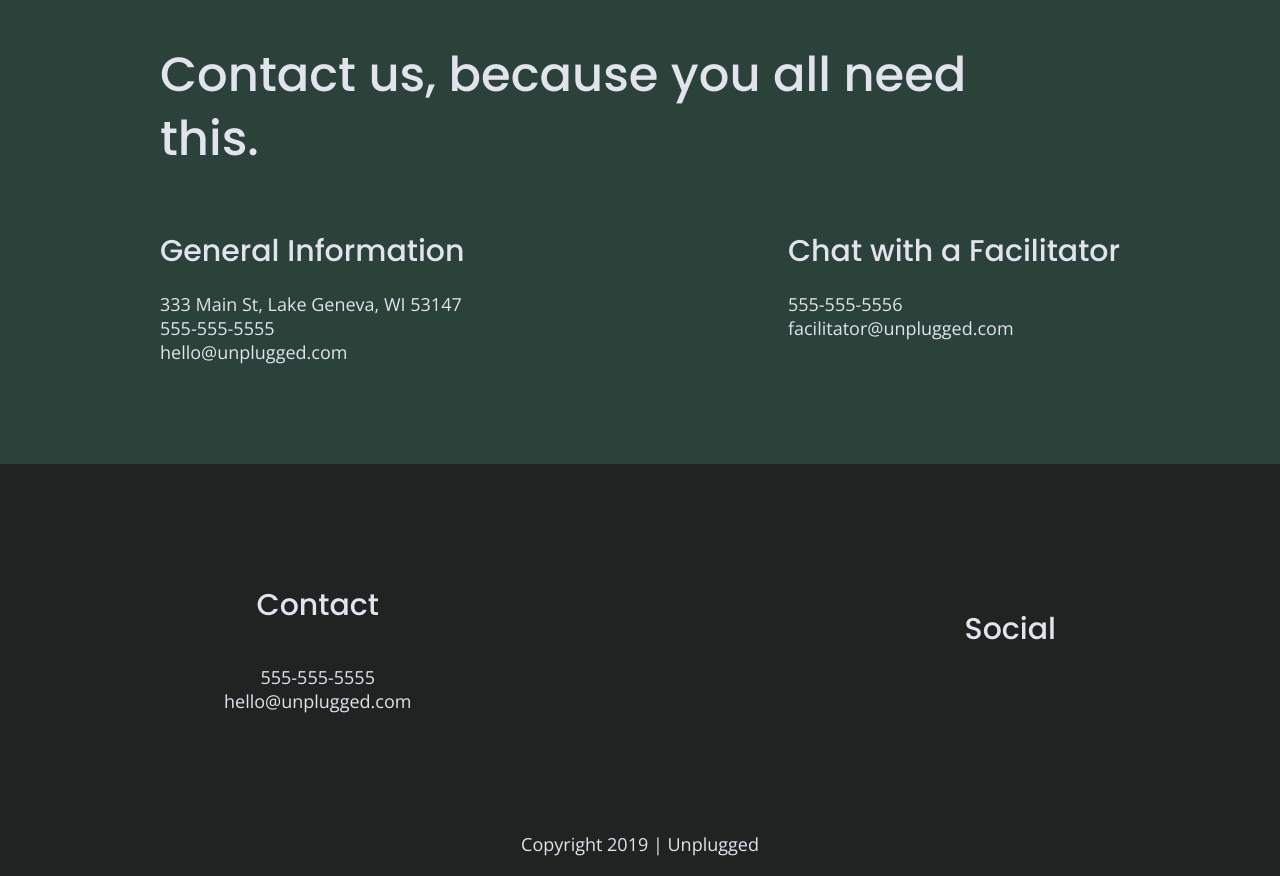
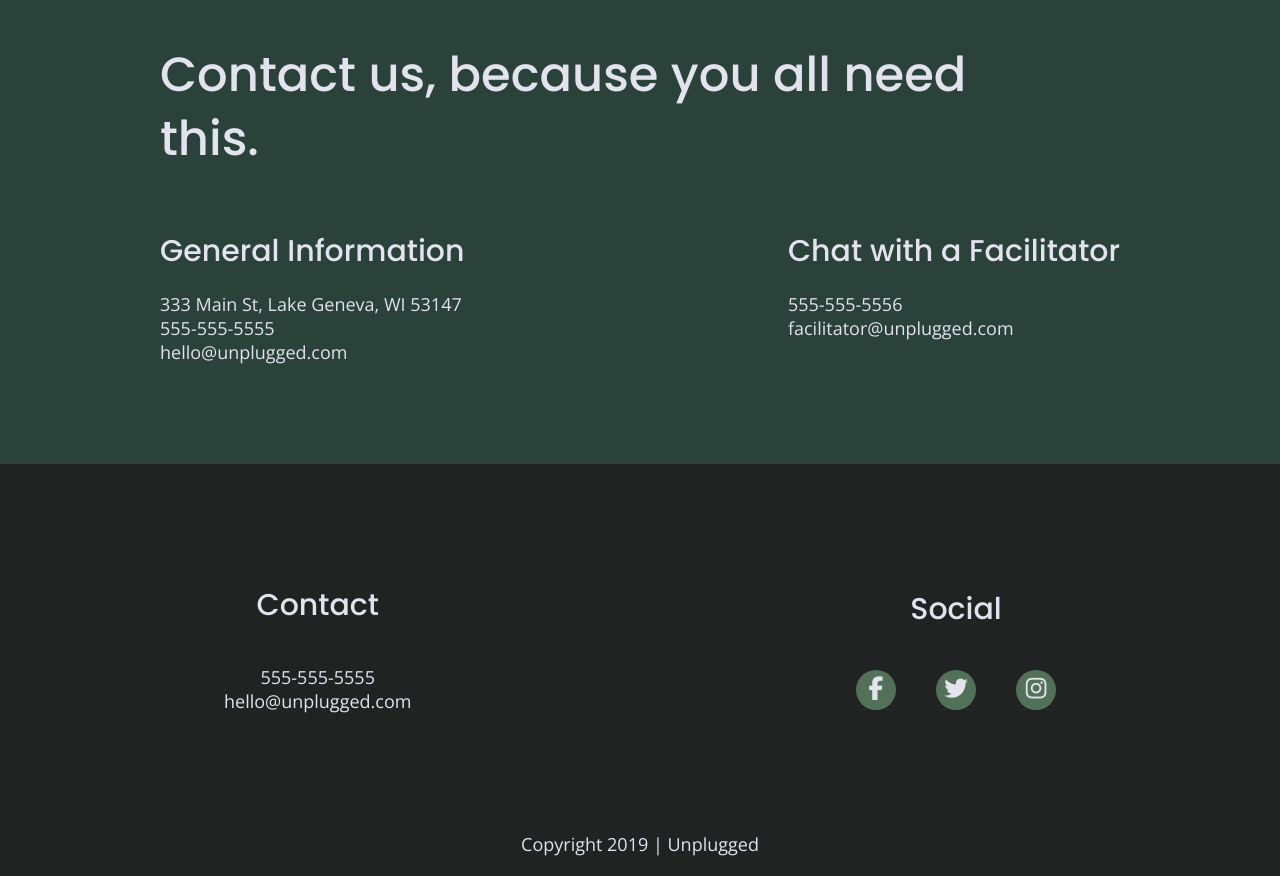
Before and after one commit to khency-h/206-unplugged-retreat, a website: page about/index.html in a window 1280 px wide. Shown: the part 1255-2131 px from the top of the page. Drawn offline with nearby package versions, Linux system fonts and the light colour scheme.

Commit message:
Finished adding icons to site

```diff
--- a/about/index.html
+++ b/about/index.html
@@ -122,9 +122,21 @@
         <div class="social">
           <h4>Social</h4>
           <div class="social-icons">
-            <p><a href="https://www.facebook.com/yoursite" target="_blank"></a></p>
-            <p><a href="https://www.twitter.com/yoursite" target="_blank"></a></p>
-            <p><a href="https://www.instagram.com/yoursite" target="_blank"></a></p>
+            <p>
+              <a href="https://www.facebook.com" target="_blank">
+                <i class="fab fa-facebook-f"></i>
+              </a>
+            </p>
+            <p>
+              <a href="https://www.twitter.com" target="_blank">
+                <i class="fab fa-twitter"></i>
+              </a>
+            </p>
+            <p>
+              <a href="https://www.instagram.com" target="_blank">
+                <i class="fab fa-instagram"></i>
+              </a>
+            </p>
           </div>
         </div>
       </div> <!-- footer content ends -->
--- a/css/main.css
+++ b/css/main.css
@@ -233,6 +233,14 @@ footer .social-icons p {
   display: flex;
   justify-content: center;
   align-items: center;
+  background-color: #527158;
+  border-radius: 50%;
+  width: 40px;
+  height: 40px;
+}
+
+footer .social-icons i {
+  font-size: 1.3125em;
 }
 
 footer .copyright {
@@ -647,6 +655,11 @@ input[type=button] {
       margin-bottom: 40px;
     }
 
+    footer .social-icons {
+      width: 12.5em;
+      justify-content: space-between;
+    }
+
     footer p {
       line-height: 1.285;
     }
```
Also changed, not shown: faq/index.html (+15 -3 lines), index.html (+15 -3 lines).
